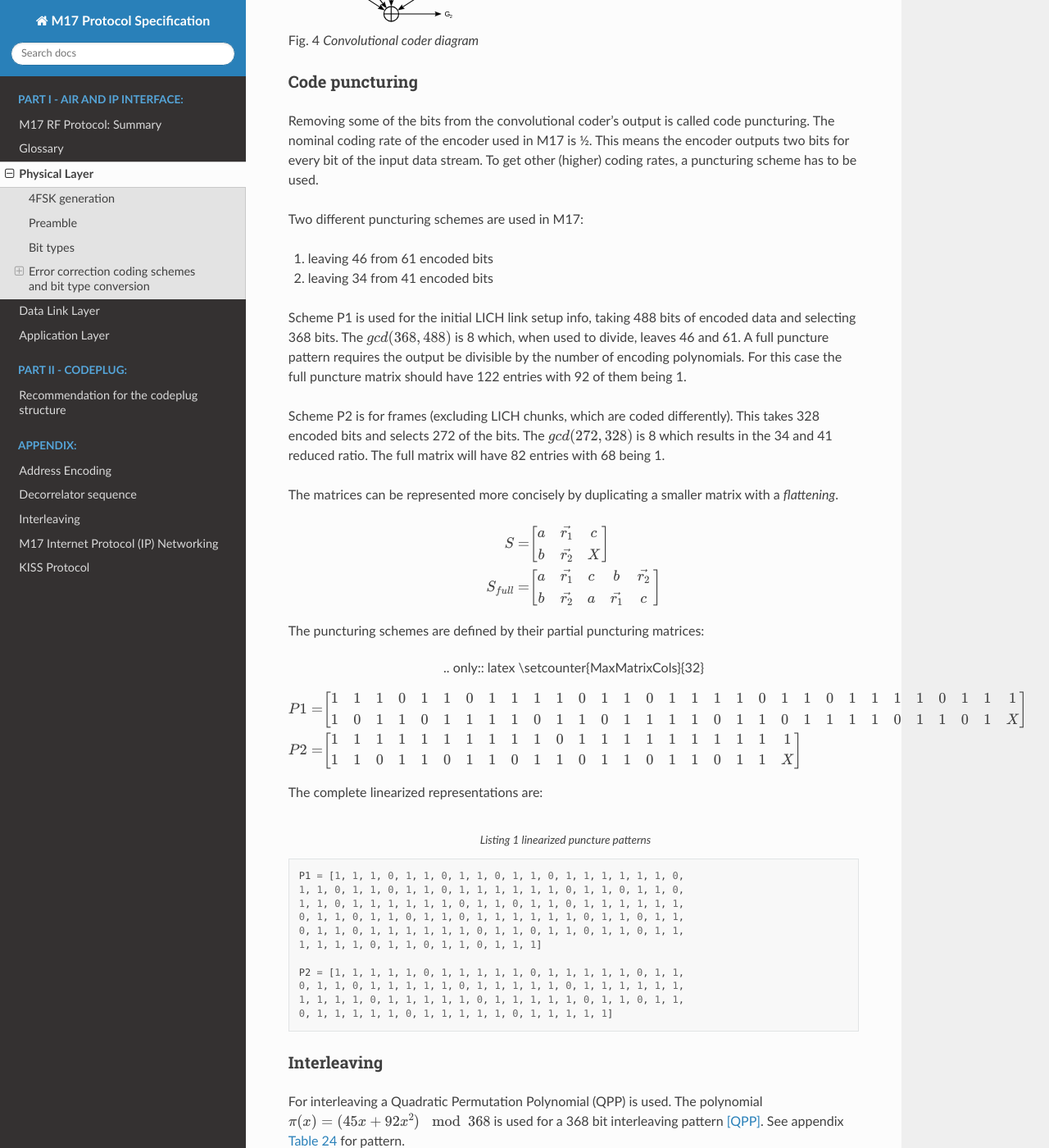
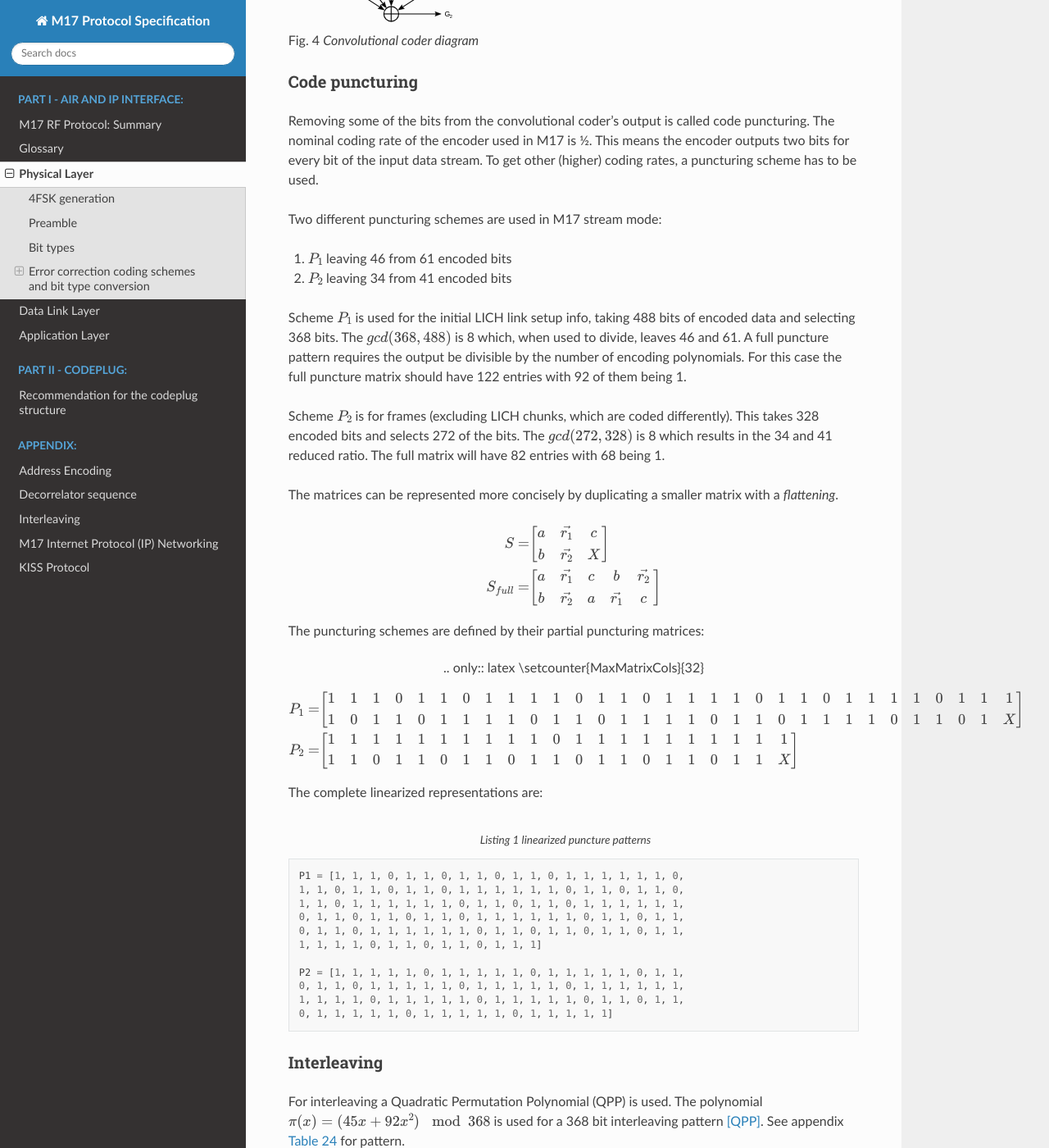
Before and after one commit to M17-Project/M17_spec, a Sphinx documentation site: the page built from docs/physical_layer.rst, in a window 1280 px wide and 1400 px high, scrolled down 3739 px. Shown: the whole window at 82% size. Built offline with Sphinx 7.4.7 and the Read the Docs theme 2.0.0, drawn with Linux system fonts in a browser that asks for light colours; some of the changed text lies outside the part shown.

Commit message:
Update physical_layer.rst

```diff
--- a/docs/physical_layer.rst
+++ b/docs/physical_layer.rst
@@ -148,7 +148,7 @@ the 12 bit data, resulting in a 24 bit encoded chunk.
 .. math::
 
    \begin{align}
-   G =& (x^{11} + x^{10} + x^6 + x^5 + x^4 + x^2 + 1)
+   G =& x^{11} + x^{10} + x^6 + x^5 + x^4 + x^2 + 1
    \end{align}
 
 The output of the Golay encoder looks like:
@@ -199,19 +199,19 @@ M17 is ½. This means the encoder outputs two bits for every bit of the
 input data stream. To get other (higher) coding rates, a puncturing
 scheme has to be used.
 
-Two different puncturing schemes are used in M17:
+Two different puncturing schemes are used in M17 stream mode:
 
-#. leaving 46 from 61 encoded bits
-#. leaving 34 from 41 encoded bits
+#. :math:`P_1` leaving 46 from 61 encoded bits
+#. :math:`P_2` leaving 34 from 41 encoded bits
 
-Scheme P1 is used for the initial LICH link setup info, taking 488
+Scheme :math:`P_1` is used for the initial LICH link setup info, taking 488
 bits of encoded data and selecting 368 bits. The :math:`gcd(368, 488)`
 is 8 which, when used to divide, leaves 46 and 61. A full puncture
 pattern requires the output be divisible by the number of encoding
 polynomials. For this case the full puncture matrix should have 122
 entries with 92 of them being 1.
 
-Scheme P2 is for frames (excluding LICH chunks, which are coded
+Scheme :math:`P_2` is for frames (excluding LICH chunks, which are coded
 differently). This takes 328 encoded bits and selects 272 of the
 bits. The :math:`gcd(272, 328)` is 8 which results in the 34 and 41
 reduced ratio. The full matrix will have 82 entries with 68 being 1.
@@ -243,11 +243,11 @@ The puncturing schemes are defined by their partial puncturing matrices:
       \setcounter{MaxMatrixCols}{32}
 
    \begin{align}
-   P1 = & \begin{bmatrix}
+   P_1 = & \begin{bmatrix}
    1 & 1 & 1 & 0 & 1 & 1 & 0 & 1 & 1 & 1 & 1 & 0 & 1 & 1 & 0 & 1 & 1 & 1 & 1 & 0 & 1 & 1 & 0 & 1 & 1 & 1 & 1 & 0 & 1 & 1 & 1 \\
    1 & 0 & 1 & 1 & 0 & 1 & 1 & 1 & 1 & 0 & 1 & 1 & 0 & 1 & 1 & 1 & 1 & 0 & 1 & 1 & 0 & 1 & 1 & 1 & 1 & 0 & 1 & 1 & 0 & 1 & X
    \end{bmatrix} \\
-   P2 = & \begin{bmatrix}
+   P_2 = & \begin{bmatrix}
    1 & 1 & 1 & 1 & 1 & 1 & 1 & 1 & 1 & 1 & 0 & 1 & 1 & 1 & 1 & 1 & 1 & 1 & 1 & 1 & 1 \\
    1 & 1 & 0 & 1 & 1 & 0 & 1 & 1 & 0 & 1 & 1 & 0 & 1 & 1 & 0 & 1 & 1 & 0 & 1 & 1 & X
    \end{bmatrix}
@@ -286,7 +286,7 @@ pattern [QPP]_. See appendix :numref:`sec-interleaver` for pattern.
          Systems (2011): n. pag. Crossref. Web. https://arxiv.org/abs/1103.3794
 
 
-Data Decorrelator
+Data decorrelator
 ~~~~~~~~~~~~~~~~~
 
 To avoid transmitting long sequences of constant symbols
```
